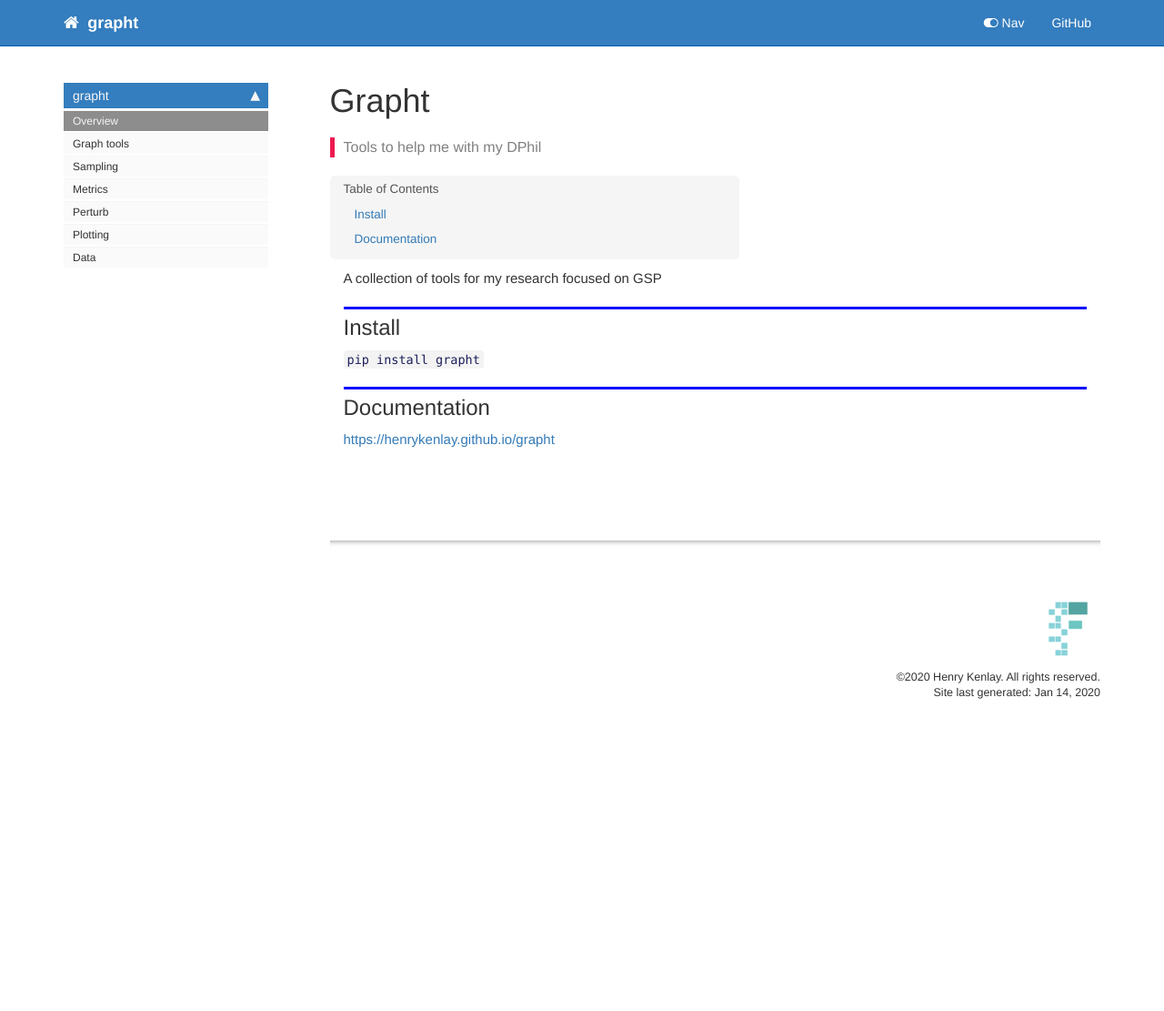
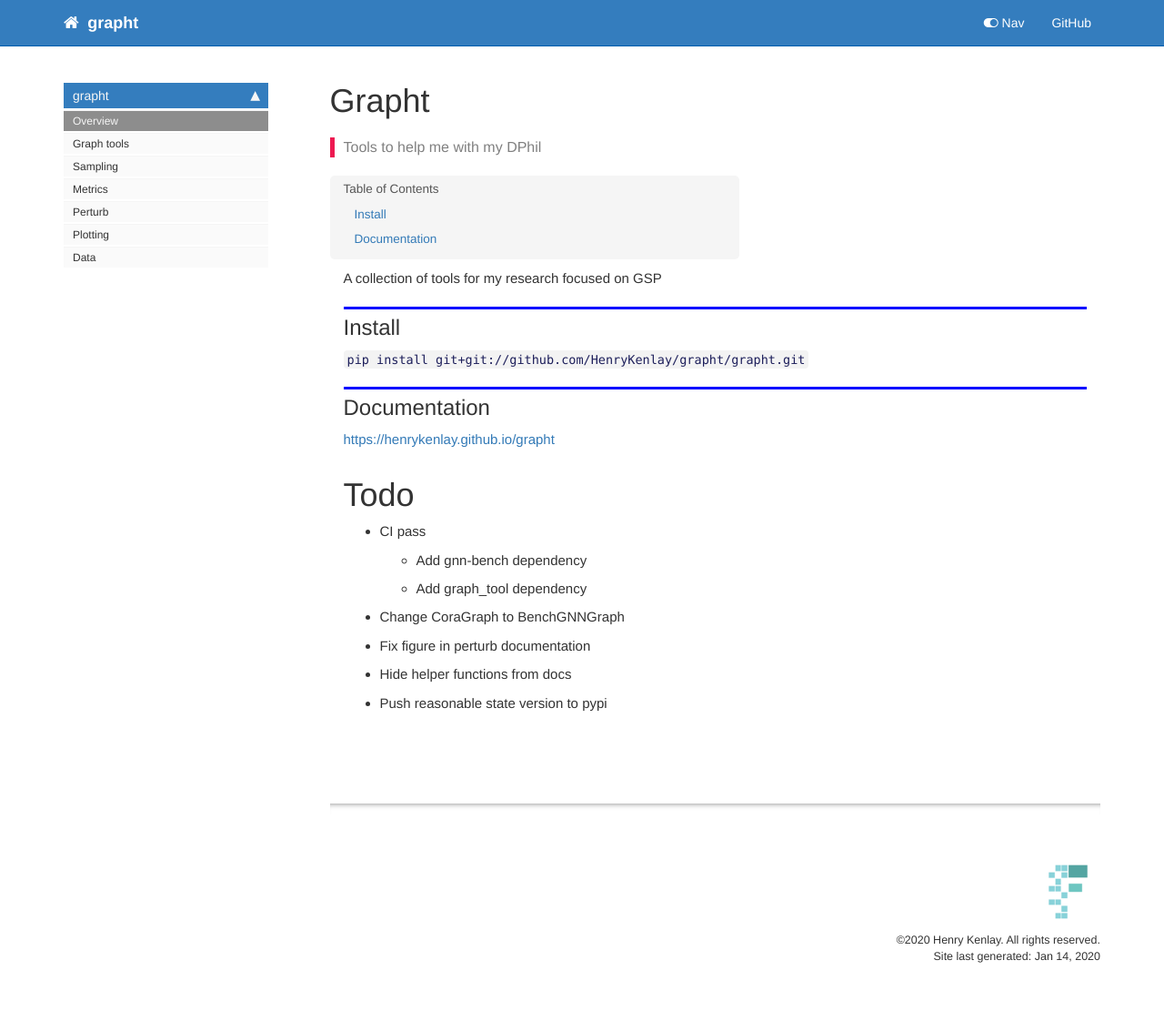
Before and after one commit to henrykenlay/grapht, a Jekyll site: the page built from docs/index.html, in a window 1280 px wide. Shown: the whole page at 91% size. Built offline with Jekyll 4.4.1, drawn with Linux system fonts in a browser that asks for light colours; nearby versions of some CDN libraries; comment, search, counter and statistics services are not loaded; before the commit the page ends 900 px from its top, so only the background shows below that.

Commit message:
added todo

```diff
--- a/docs/index.html
+++ b/docs/index.html
@@ -37,7 +37,7 @@ summary: "Tools to help me with my DPhil"
 </div>
 <div class="cell border-box-sizing text_cell rendered"><div class="inner_cell">
 <div class="text_cell_render border-box-sizing rendered_html">
-<p><code>pip install grapht</code></p>
+<p><code>pip install git+git://github.com/HenryKenlay/grapht/grapht.git</code></p>
 
 </div>
 </div>
@@ -55,4 +55,21 @@ summary: "Tools to help me with my DPhil"
 </div>
 </div>
 </div>
+<div class="cell border-box-sizing text_cell rendered"><div class="inner_cell">
+<div class="text_cell_render border-box-sizing rendered_html">
+<h1 id="Todo">Todo<a class="anchor-link" href="#Todo">&#182;</a></h1><ul>
+<li>CI pass<ul>
+<li>Add gnn-bench dependency</li>
+<li>Add graph_tool dependency</li>
+</ul>
+</li>
+<li>Change CoraGraph to BenchGNNGraph</li>
+<li>Fix figure in perturb documentation</li>
+<li>Hide helper functions from docs</li>
+<li>Push reasonable state version to pypi </li>
+</ul>
+
 </div>
+</div>
+</div>
+</div>
```
Also changed, not shown: README.md, 1 other file.
